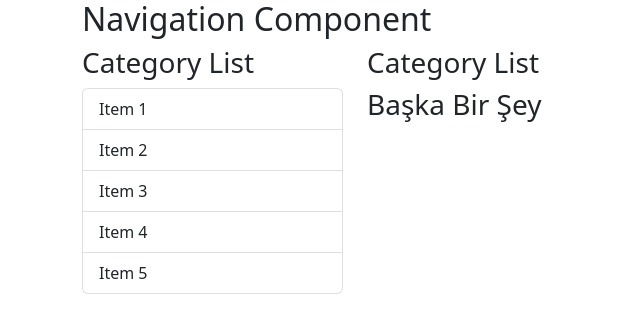
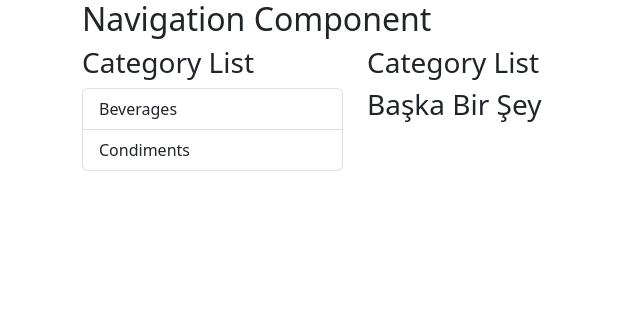
Before and after one commit to illknurtas/store_application, a React (Create React App) app in the folder intro/: page / in a window 1280 px wide. Shown: the top 332 px of the page, without its empty margins (0-640 px from the left). Built offline with nearby package versions, Linux system fonts and the light colour scheme.

Commit message:
State update CategoryList.js

```diff
--- a/intro/src/components/CategoryList.js
+++ b/intro/src/components/CategoryList.js
@@ -2,16 +2,29 @@ import React, { Component } from 'react';
 import { ListGroup, ListGroupItem } from 'reactstrap';
 
 export default class CategoryList extends Component {
+  state={
+      categories:[
+        {
+          categoryId:1,
+          categoryName:"Beverages"
+        },
+        {
+          categoryId:2,
+          categoryName:"Condiments"
+        }
+      ]
+    };
   render() {
     return (
       <div>
         <h3>{this.props.info.title}</h3>
         <ListGroup>
-          <ListGroupItem>Item 1</ListGroupItem>
-          <ListGroupItem>Item 2</ListGroupItem>
-          <ListGroupItem>Item 3</ListGroupItem>
-          <ListGroupItem>Item 4</ListGroupItem>
-          <ListGroupItem>Item 5</ListGroupItem>
+          {
+            this.state.categories.map(
+              (category => (
+                <ListGroupItem key={category.categoryId}>{category.categoryName}</ListGroupItem>
+              )))
+          }
         </ListGroup>
       </div>
     )
```
